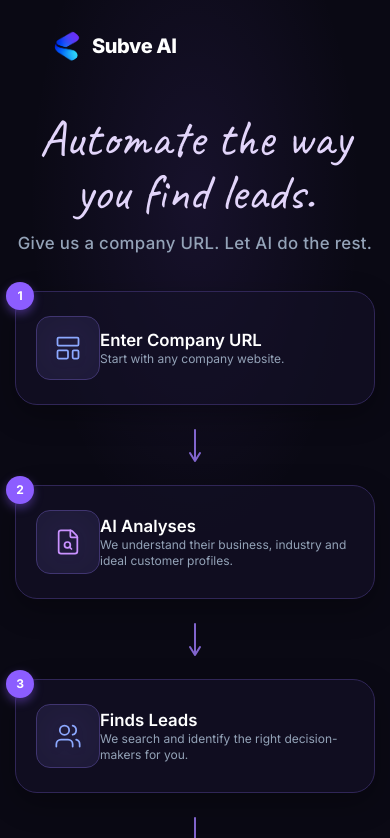
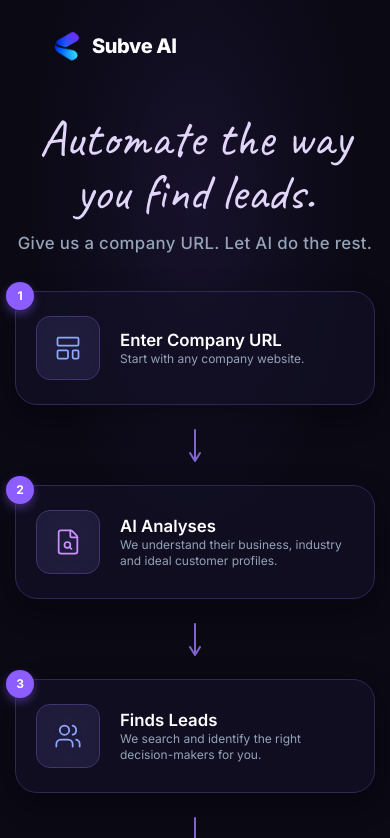
Before and after one commit to JS-2k/landing-subveai, a React (Vite) app: page / in a window 390 px wide. Shown: the top 838 px of the page. Built offline with nearby package versions, Linux system fonts and the light colour scheme.

Commit message:
Use explicit inline flex gap to guarantee horizontal spacing in mobile cards

```diff
--- a/src/App.jsx
+++ b/src/App.jsx
@@ -115,7 +115,7 @@ export default function App() {
         <div className="flex lg:hidden flex-col items-center w-full max-w-[360px] mx-auto px-5 fade-up-2 shrink-0" style={{ marginBottom: '3rem' }}>
           {steps.map((s, i) => (
             <Fragment key={s.num}>
-              <div className="relative flex items-center rounded-[22px] w-full bg-[rgba(20,18,40,0.6)] border border-[#302657] shadow-[0_10px_30px_rgba(0,0,0,0.3)]" style={{ padding: '24px 20px' }}>
+              <div className="relative flex items-center rounded-[22px] w-full bg-[rgba(20,18,40,0.6)] border border-[#302657] shadow-[0_10px_30px_rgba(0,0,0,0.3)]" style={{ padding: '24px 20px', gap: '20px' }}>
 
                 {/* Number Overlapped Badge */}
                 <div className="absolute -top-[10px] -left-[10px] w-7 h-7 rounded-full flex items-center justify-center text-xs font-bold text-white z-10" style={{ background: '#8c5dff', boxShadow: '0 4px 10px rgba(140, 93, 255, 0.4)' }}>
@@ -123,7 +123,7 @@ export default function App() {
                 </div>
 
                 {/* Icon Block */}
-                <div className="flex-shrink-0 flex items-center justify-center w-16 h-16 rounded-[14px] bg-[rgba(35,32,65,0.7)] border border-[#403570] mr-5 relative overflow-hidden">
+                <div className="flex-shrink-0 flex items-center justify-center w-16 h-16 rounded-[14px] bg-[rgba(35,32,65,0.7)] border border-[#403570] relative overflow-hidden">
                   <div className="absolute w-8 h-8 rounded-full bg-[#8c5dff] opacity-20 blur-xl"></div>
                   <s.icon strokeWidth={1.5} className="w-[28px] h-[28px] text-[#90bcff] relative z-10 drop-shadow-md" style={{ color: i % 2 === 0 ? '#8ca9ff' : '#c992ff' }} />
                 </div>
```
